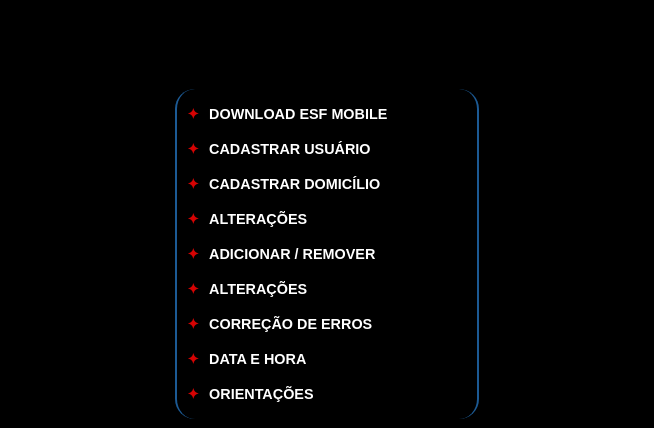
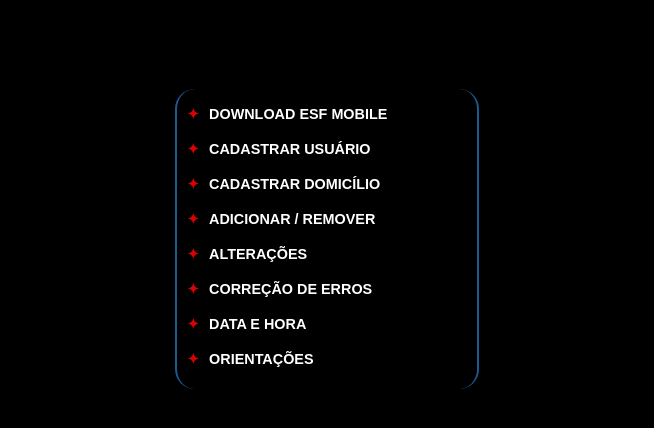
Before and after one commit to vivver-sistemas/mobile, a plain HTML site: page index.html in a window 1280 px wide. Shown: the part 524-952 px from the top of the page, without its empty margins (313-967 px from the left). Drawn offline with Linux system fonts and the light colour scheme.

Commit message:
remove-alteracoes-duplicate

```diff
--- a/estilo/conteudo.css
+++ b/estilo/conteudo.css
@@ -126,7 +126,7 @@
 }
 
 #card-document {
-    height: 330px;
+    height: 300px;
     width: 300px;
     }
 
--- a/index.html
+++ b/index.html
@@ -24,7 +24,6 @@
                 <p><a href="download.html"><span class="list">&#10022;</span>DOWNLOAD ESF MOBILE</a></p>
                 <p><a href="cadastrar_usuario.html"><span class="list">&#10022;</span>CADASTRAR USUÁRIO</a></p>
                 <p><a href="cadastrar_domicilio.html"><span class="list">&#10022;</span>CADASTRAR DOMICÍLIO</a></p>
-                <p><a href="alteracoes.html"><span class="list">&#10022;</span>ALTERAÇÕES</a></p>
                 <p><a href="adicionar_remover.html"><span class="list">&#10022;</span>ADICIONAR / REMOVER</a></p>
                 <p><a href="alteracoes.html"><span class="list">&#10022;</span>ALTERAÇÕES</a></p>
                 <p><a href="correcao_erros.html"><span class="list">&#10022;</span>CORREÇÃO DE ERROS</a></p>
```
